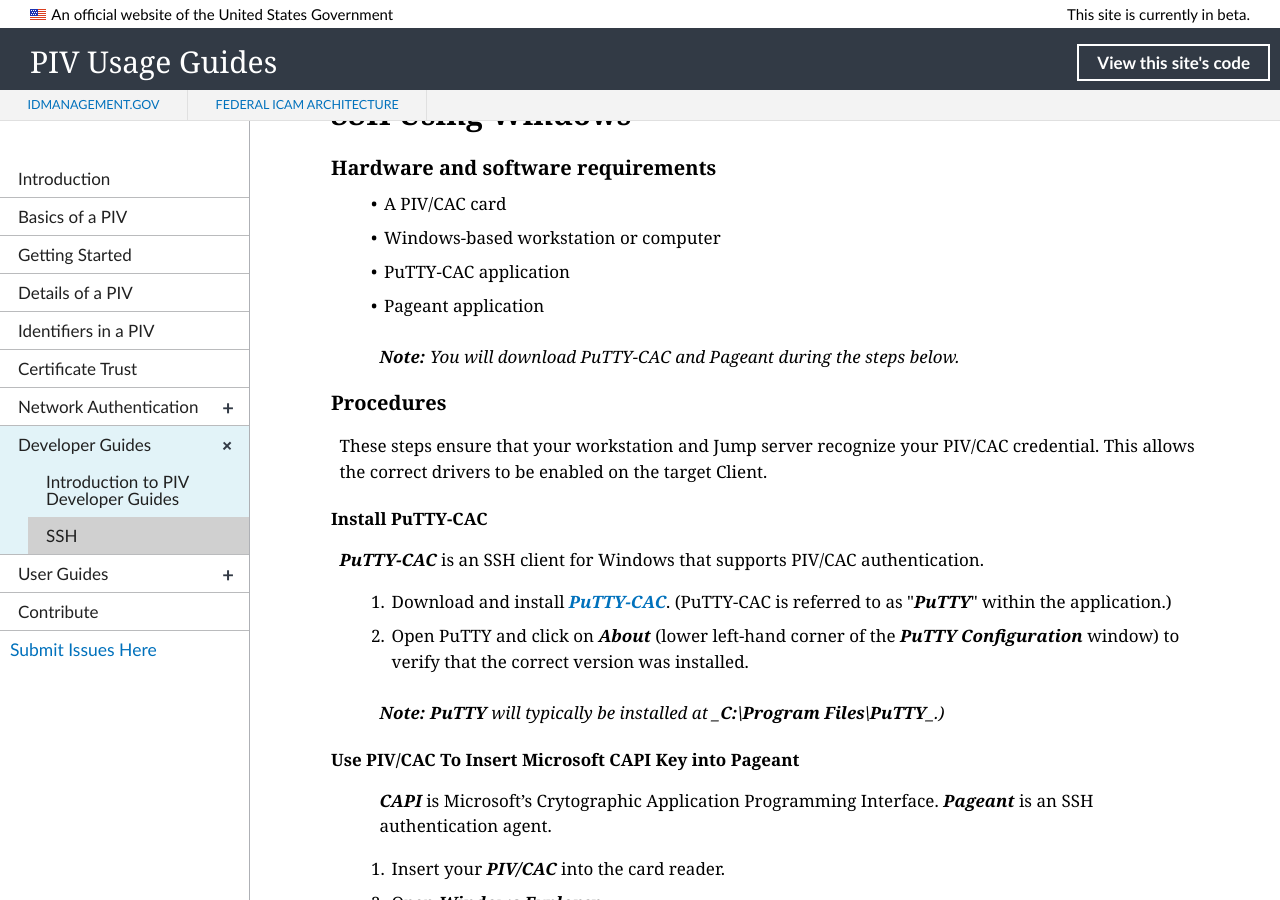
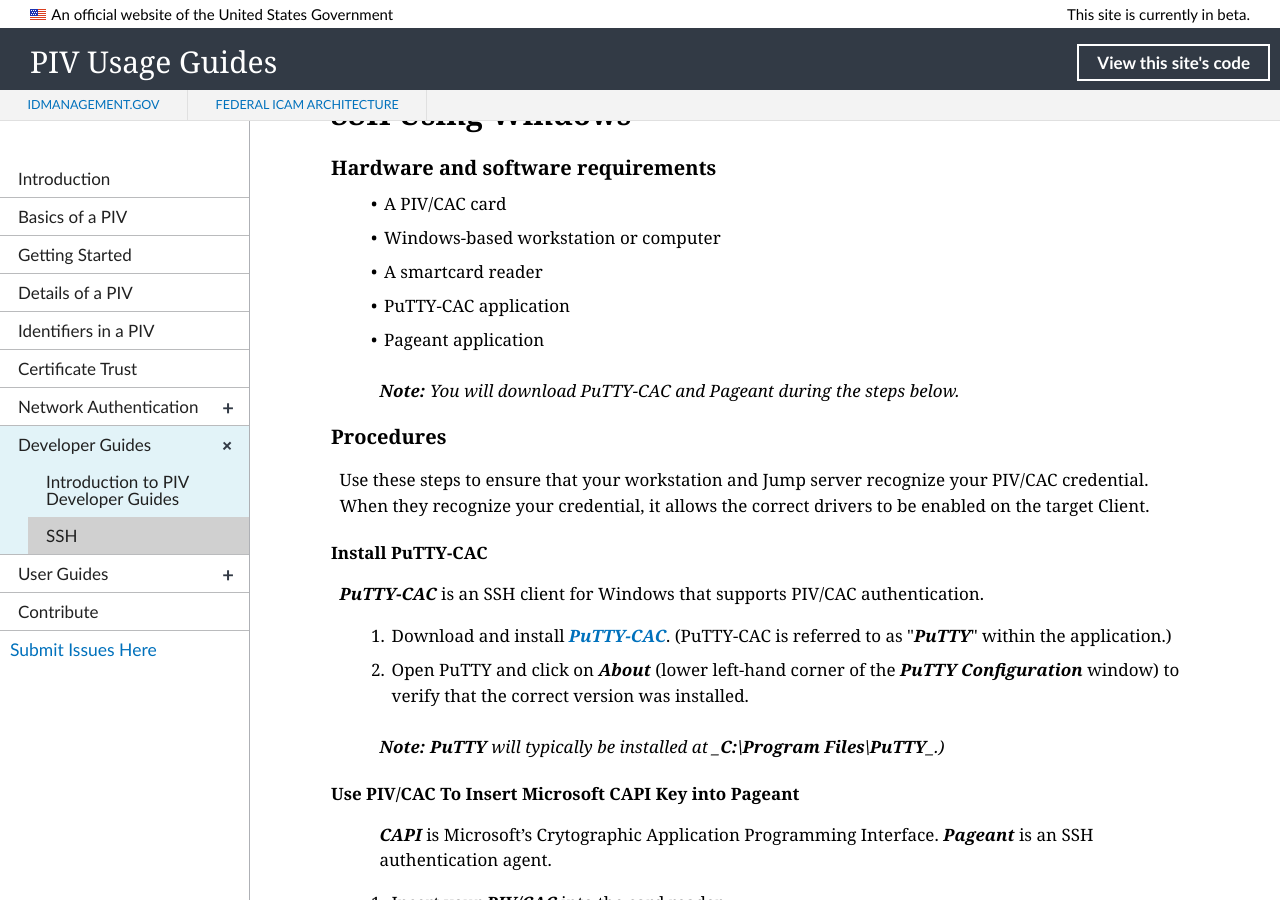
Before and after one commit to GSA/piv-guides, a Jekyll site: the page built from _devconfig/ssh.md, in a window 1280 px wide and 900 px high, scrolled down 1180 px. Built offline with Jekyll 4.4.1, drawn with Linux system fonts in a browser that asks for light colours; nearby versions of some CDN libraries; some of the changed text lies outside the part shown.

Commit message:
Update ssh.md

````diff
--- a/_devconfig/ssh.md
+++ b/_devconfig/ssh.md
@@ -39,6 +39,7 @@
 
 - A PIV/CAC card
 - Windows-based workstation or computer
+- A smartcard reader
 - PuTTY-CAC application
 - Pageant application
 
@@ -46,7 +47,7 @@
 
 ### Procedures
 
-These steps ensure that your workstation and Jump server recognize your PIV/CAC credential. This allows the correct drivers to be enabled on the target Client.
+Use these steps to ensure that your workstation and Jump server recognize your PIV/CAC credential. When they recognize your credential, it allows the correct drivers to be enabled on the target Client.
 
 #### Install PuTTY-CAC
 
@@ -116,7 +117,7 @@
 
 > _**Note**:  For other Jump servers, submit a service ticket to that support group and include the **IP address** of the Jump server you are using, **your account name**, and the **SSH key** from your **PIV card**._
 
-#### Verify your PuTTY login
+#### Verify Your PuTTY Login
 
 > _**Note:**  Once the support group has set up an account with your **SSH key** on the Jumpbox, you'll then be able to use your **PIV card** to log into the Jumpbox._
 
@@ -132,17 +133,17 @@
 
 ## SSH Using Linux
 
-### Hardware and software requirements
+### Hardware and Software Requirements
 
-  * A Smart Card reader
   * A PIV card
+  * A smartcard reader
   * A Linux workstation or computer that is correctly configured to use a PIV/CAC card for login. (For additional information, go to [**conifigure opensc**](https://github.com/OpenSC/OpenSC/wiki/Download-latest-OpenSC-stable-release).)
 
 ### Procedures
 
-#### Obtain and save public key from PIV card
+#### Obtain and Save Public Key from PIV/CAC
 
-  1. Insert your **PIV card** into your computer's card reader.
+  1. Insert your **PIV/CAC** into your computer's card reader.
   2. Use the following command to save the **user&#39;s public SSH key** to a file and submit the file to Jump server administrator.
 
         ```
@@ -151,7 +152,7 @@
 
 #### Log in via SSH
 
-  1. Insert your **PIV card** into your computer's card reader.
+  1. Insert your **PIV/CAC** into your computer's smartcard reader.
 
   2. Use the following command to log into the remote machine.
 
@@ -165,10 +166,10 @@
 
 ## SSH Using Mac OS X
 
-### Hardware and software requirements
+### Hardware and Software Requirements
 
-  * A Smart Card reader
   * A PIV card
+  * A smartcard reader
   * A Mac OS X computer correctly configured to use a PIV card for login. For additional information, go to [**configure opensc**](https://github.com/OpenSC/OpenSC/wiki/Download-latest-OpenSC-stable-release).)
 
 ### Procedures
````
